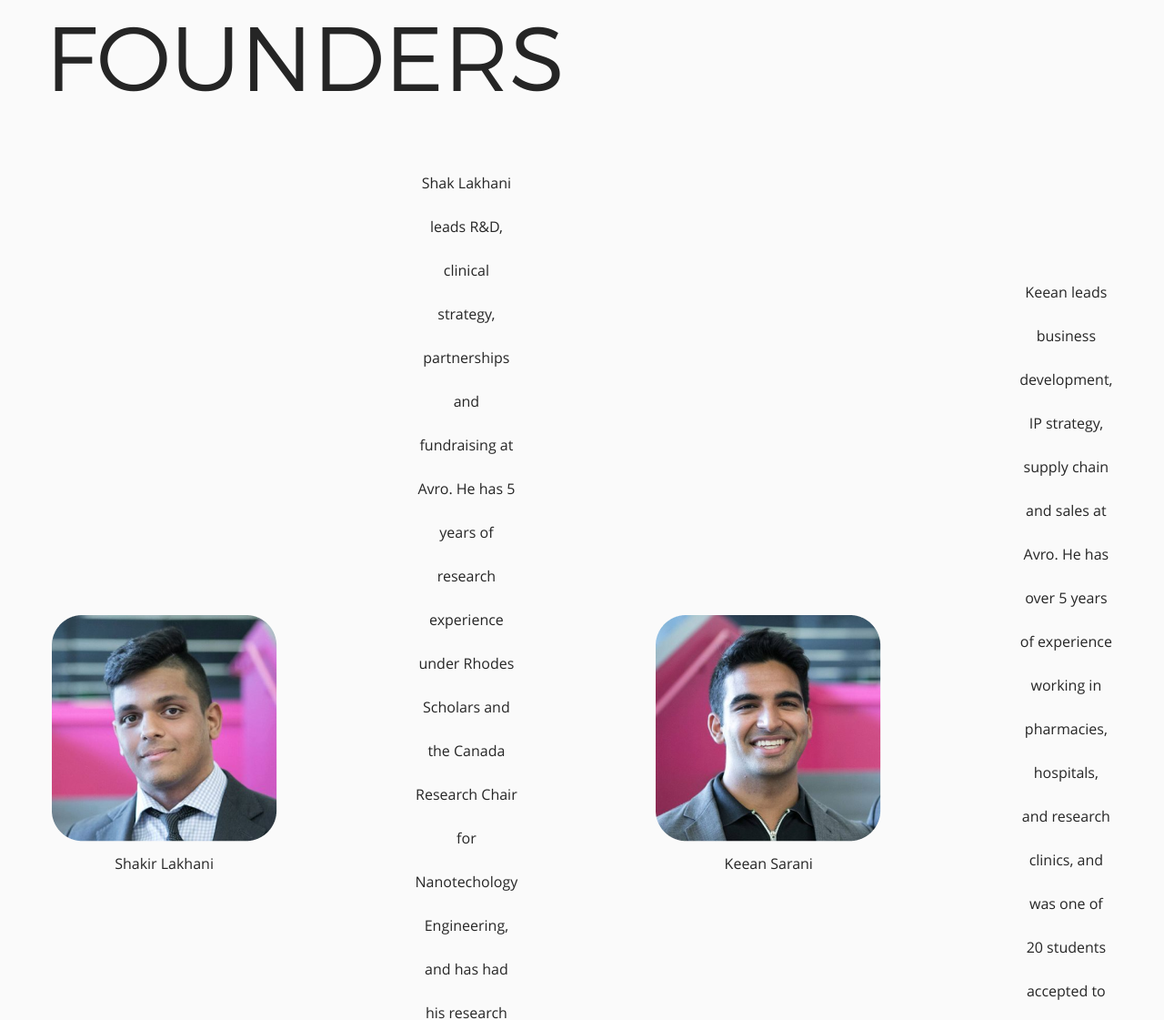
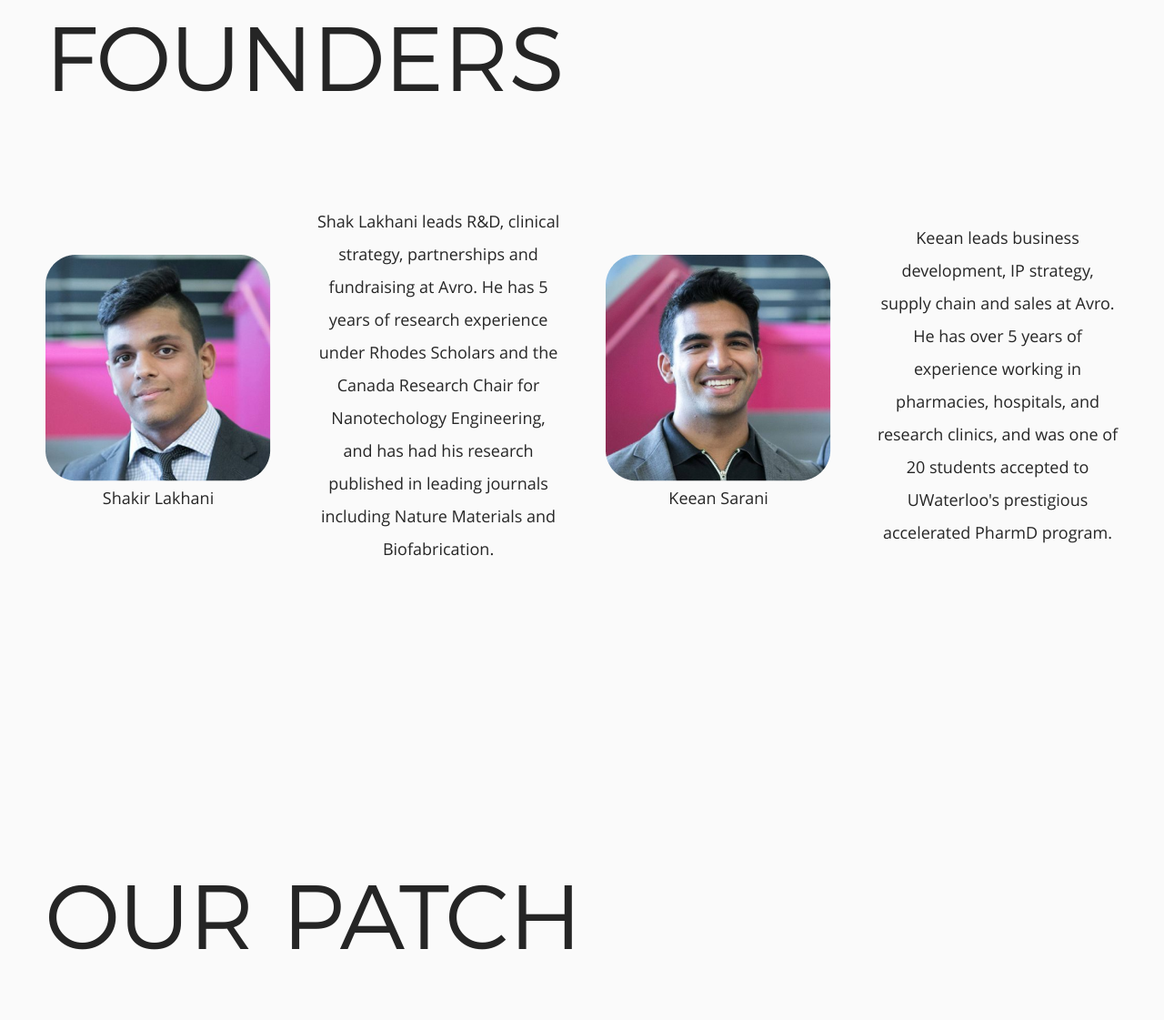
Before and after one commit to nahmjordan/avro-incubate, a website: page index.html in a window 1280 px wide. Shown: the part 824-1945 px from the top of the page at 91% size. Drawn offline with nearby package versions, Linux system fonts and the light colour scheme.

Commit message:
founder reisizng

```diff
--- a/index.html
+++ b/index.html
@@ -50,57 +50,24 @@
 
 <p class="titles">FOUNDERS</p>
 
-<table>
+<table id="foundertable" cellspacing="50">
   <tr>
     <td>
       <img src="./public/style/shak.png" alt="shak"/>
       <p>Shakir Lakhani</p>
     </td>
-    <td>
+    <td style="width: 300px;">
       <p>Shak Lakhani leads R&D, clinical strategy, partnerships and fundraising at Avro. He has 5 years of research experience under Rhodes Scholars and the Canada Research Chair for Nanotechology Engineering, and has had his research published in leading journals including Nature Materials and Biofabrication.</p>
     </td>
     <td>
       <img src="./public/style/keann.png" alt="keann"/>
       <p>Keean Sarani</p>
     </td>
-    <td>
+    <td style="width: 300px;">
       <p>Keean leads business development, IP strategy, supply chain and sales at Avro. He has over 5 years of experience working in pharmacies, hospitals, and research clinics, and was one of 20 students accepted to UWaterloo's prestigious accelerated PharmD program.</p>
     </td>
   </tr>
 </table>
-<!--div class="flex-grid" id="founders">
-
-    <div class="col">
-      <div class="bio">
-
-        <div>
-          <img src="./public/style/shak.png" alt="shak"/>
-          <p>Shakir Lakhani</p>
-        </div>
-
-        <div class="bio-text" style="font-family: open_sansregular;">
-          <p>Shak Lakhani leads R&D, clinical strategy, partnerships and fundraising at Avro. He has 5 years of research experience under Rhodes Scholars and the Canada Research Chair for Nanotechology Engineering, and has had his research published in leading journals including Nature Materials and Biofabrication.</p>
-        </div>
-
-      </div>
-    </div>
-
-    <div class="col">
-      <div class="bio">
-
-        <div>
-          <img src="./public/style/keann.png" alt="keann"/>
-          <p>Keean Sarani</p>
-        </div>
-
-        <div class="bio-text">
-          <p>Keean leads business development, IP strategy, supply chain and sales at Avro. He has over 5 years of experience working in pharmacies, hospitals, and research clinics, and was one of 20 students accepted to UWaterloo's prestigious accelerated PharmD program.</p>
-        </div>
-
-      </div>
-    </div>
-
-</div-->
 
 <div class="target">
   <a id="lpatch"></a>
--- a/public/style/css/stylesheet-montserrat.css
+++ b/public/style/css/stylesheet-montserrat.css
@@ -198,6 +198,15 @@ a[href^="mailto:"] {
     font-family: montserratsemibold;
 }
 
+#foundertable {
+    font-size: 18px;
+    line-height: 2em;
+}
+
+#foundertable td {
+    padding: 0;
+}
+
 table {
     display: flex;
     flex-direction: row;
```
Also changed, not shown: public/dist/bundle.js.
